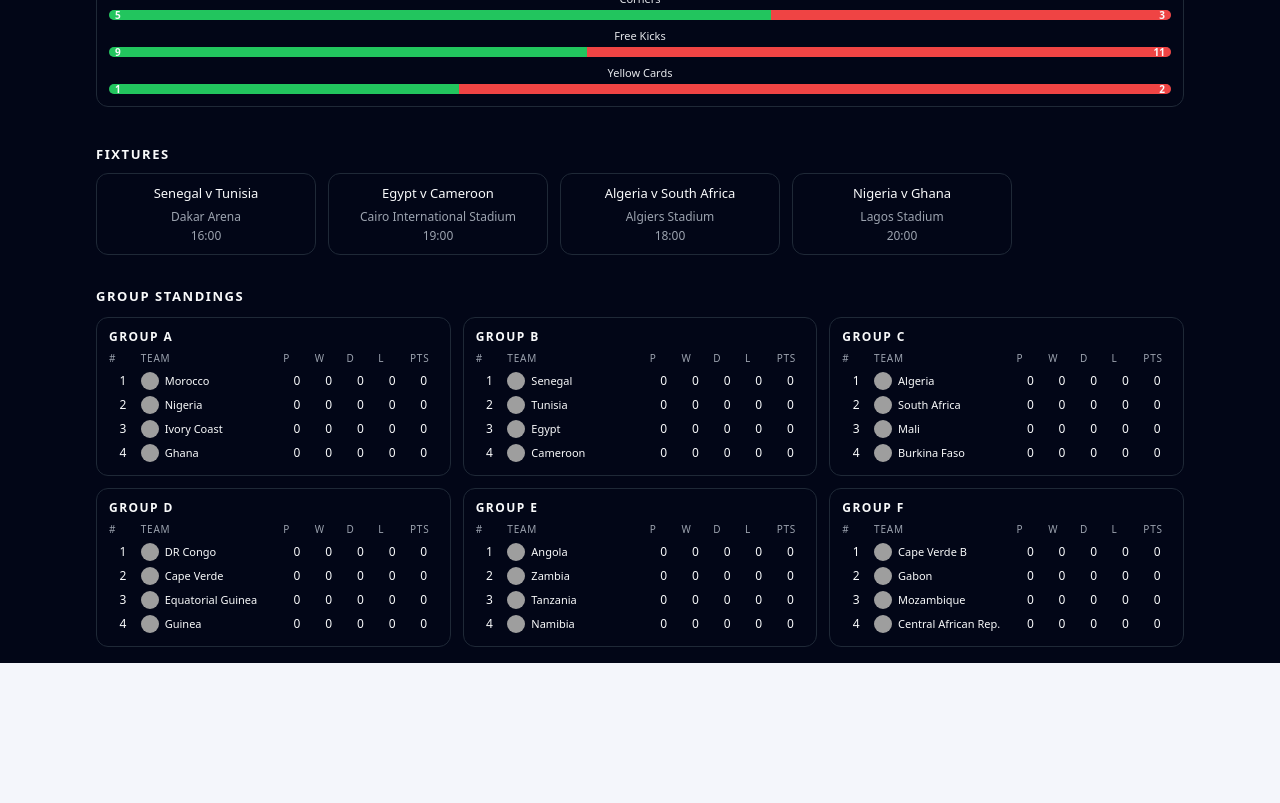
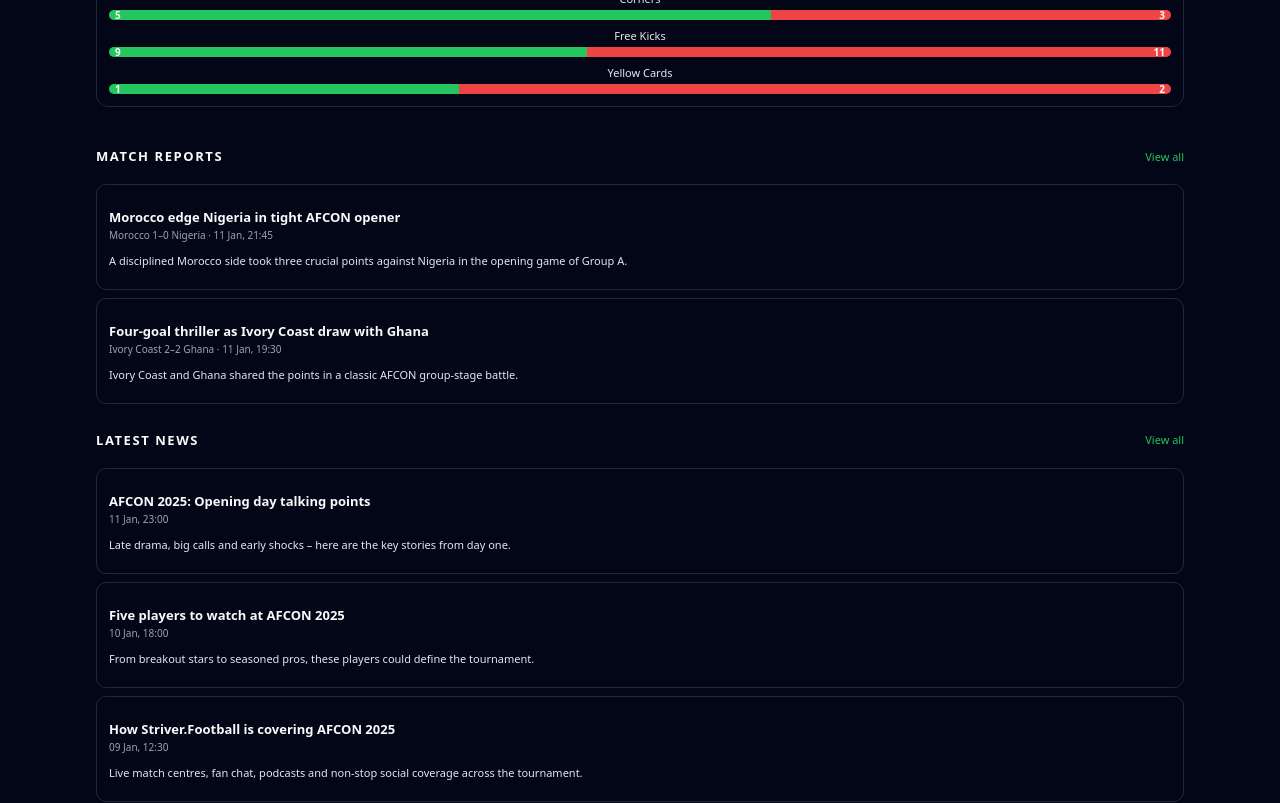
Before and after one commit to BelowTheLeague/striver.football.live, a React (Vite) app: page / in a window 1280 px wide. Shown: the part 820-1623 px from the top of the page. Before the commit the page ends 1483 px from the top, so only its background shows below. Built offline with nearby package versions, Linux system fonts and the light colour scheme; grey boxes are pictures that could not be loaded.

Commit message:
Update App.jsx

```diff
--- a/src/App.jsx
+++ b/src/App.jsx
@@ -1,18 +1,33 @@
 // src/App.jsx
-import React from "react";
+import React, { useState } from "react";
 import {
   getAllMatches,
   getFixtures,
   getLiveMatches,
 } from "./data/matches";
+
 import FeaturedMatches from "./components/FeaturedMatches";
 import LiveNowStrip from "./components/LiveNowStrip";
 import FixturesList from "./components/FixturesList";
 import GroupsTable from "./components/GroupsTable";
 import TopInfoRow from "./components/TopInfoRow";
 import AfconHeader from "./components/AfconHeader";
+import MatchReportsSection from "./components/MatchReportsSection";
+import LatestNewsSection from "./components/LatestNewsSection";
+
+import MatchReportsPage from "./components/MatchReportsPage";
+import NewsPage from "./components/NewsPage";
+import LiveGamesPage from "./components/LiveGamesPage";
+import FixturesPage from "./components/FixturesPage";
+import ResultsPage from "./components/ResultsPage";
+import PlayerStatsPage from "./components/PlayerStatsPage";
+import TablesPage from "./components/TablesPage";
 
 function App() {
+  const [activePage, setActivePage] = useState("home");
+  const [selectedReportId, setSelectedReportId] = useState(null);
+  const [selectedNewsId, setSelectedNewsId] = useState(null);
+
   const allMatches = getAllMatches();
   const live = getLiveMatches();
   const fixtures = getFixtures();
@@ -20,7 +35,6 @@
   const hasSingleLive = live.length === 1;
   const hasMultipleLive = live.length >= 2;
 
-  // If 2 or 3 live matches, use the first one as featured
   const featured = hasMultipleLive ? [live[0]] : [];
 
   const pageStyle = {
@@ -37,16 +51,10 @@
     padding: "16px",
   };
 
-  return (
-    <div style={pageStyle}>
-      <div style={containerStyle}>
-        {/* New AFCON Header */}
-        <AfconHeader />
-
-        {/* Top info row (next KO, top scorer, etc) */}
+  const renderHome = () => (
+    <>
       <TopInfoRow matches={allMatches} />
 
-        {/* Live logic */}
       {hasSingleLive && (
         <LiveNowStrip matches={live} layout="single" />
       )}
@@ -58,9 +66,68 @@
         </>
       )}
 
-        {/* Fixtures & Groups */}
+      {/* Match Reports section */}
+      <MatchReportsSection
+        onViewAll={() => setActivePage("reports")}
+        onOpenReport={(id) => {
+          setSelectedReportId(id);
+          setActivePage("reports");
+        }}
+      />
+
+      {/* Latest News section */}
+      <LatestNewsSection
+        onViewAll={() => setActivePage("news")}
+        onOpenNews={(id) => {
+          setSelectedNewsId(id);
+          setActivePage("news");
+        }}
+      />
+
+      {/* Fixtures & Tables */}
       <FixturesList fixtures={fixtures} />
       <GroupsTable />
+    </>
+  );
+
+  const renderPage = () => {
+    switch (activePage) {
+      case "home":
+        return renderHome();
+      case "live":
+        return <LiveGamesPage />;
+      case "fixtures":
+        return <FixturesPage />;
+      case "results":
+        return <ResultsPage />;
+      case "reports":
+        return (
+          <MatchReportsPage
+            selectedId={selectedReportId}
+            onSelect={setSelectedReportId}
+          />
+        );
+      case "news":
+        return (
+          <NewsPage
+            selectedId={selectedNewsId}
+            onSelect={setSelectedNewsId}
+          />
+        );
+      case "players":
+        return <PlayerStatsPage />;
+      case "tables":
+        return <TablesPage />;
+      default:
+        return renderHome();
+    }
+  };
+
+  return (
+    <div style={pageStyle}>
+      <div style={containerStyle}>
+        <AfconHeader onNavChange={setActivePage} />
+        {renderPage()}
       </div>
     </div>
   );
```
Lines whose indentation alone changed are shown as unchanged.
